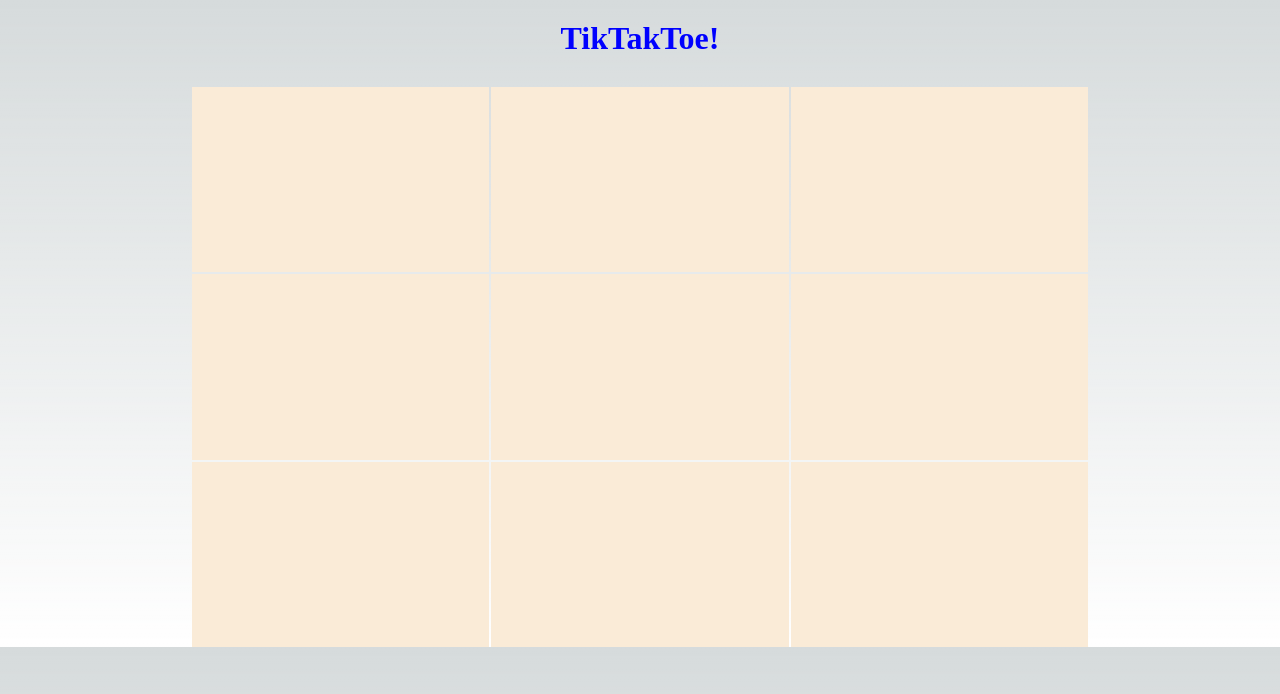
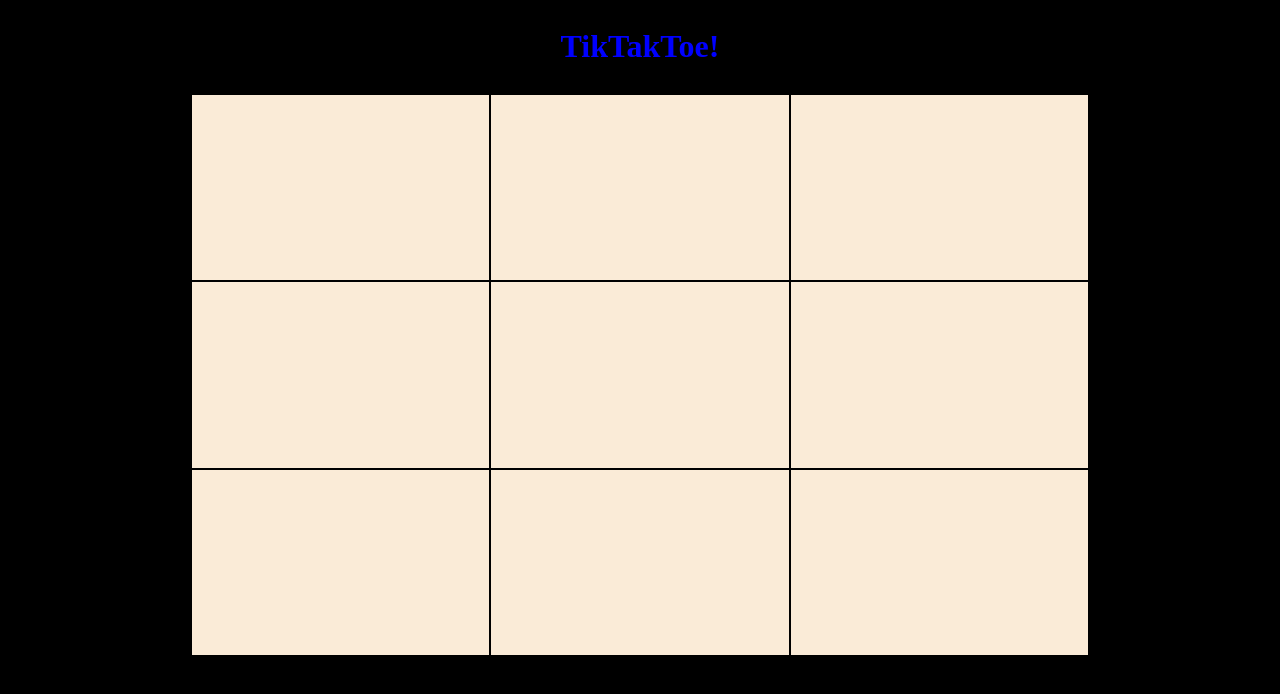
Before and after one commit to MaxMer25/Games, a Next.js app: page /games/tiktaktoe in a window 1280 px wide. Shown: the top 694 px of the page. Built offline with nearby package versions, Linux system fonts and the light colour scheme.

Commit message:
added "X" mark

```diff
--- a/src/app/games/tiktaktoe/styles.module.css
+++ b/src/app/games/tiktaktoe/styles.module.css
@@ -22,4 +22,12 @@
 
 .tile {
   background-color: antiquewhite;
+  display: flex;
+  align-items: center;
+  justify-content: center;
 }
+
+.tile span {
+  color: red;
+  font-size: 70px;
+}
--- a/src/app/games/tiktaktoe/tile.tsx
+++ b/src/app/games/tiktaktoe/tile.tsx
@@ -1,9 +1,19 @@
+"use client";
+
 import styles from "./styles.module.css";
+import { useState } from "react";
 
 export default function Tile() {
+  const [marked, setMarked] = useState(false);
+
+  function handleClick() {
+    setMarked(!marked);
+  }
   return (
     <>
-      <div className={styles.tile}></div>
+      <div onClick={handleClick} className={styles.tile}>
+        <span>{marked ? "X" : ""}</span>
+      </div>
     </>
   );
 }
--- a/src/app/globals.css
+++ b/src/app/globals.css
@@ -1,107 +1,3 @@
 :root {
-  --max-width: 1100px;
-  --border-radius: 12px;
-  --font-mono: ui-monospace, Menlo, Monaco, 'Cascadia Mono', 'Segoe UI Mono',
-    'Roboto Mono', 'Oxygen Mono', 'Ubuntu Monospace', 'Source Code Pro',
-    'Fira Mono', 'Droid Sans Mono', 'Courier New', monospace;
-
-  --foreground-rgb: 0, 0, 0;
-  --background-start-rgb: 214, 219, 220;
-  --background-end-rgb: 255, 255, 255;
-
-  --primary-glow: conic-gradient(
-    from 180deg at 50% 50%,
-    #16abff33 0deg,
-    #0885ff33 55deg,
-    #54d6ff33 120deg,
-    #0071ff33 160deg,
-    transparent 360deg
-  );
-  --secondary-glow: radial-gradient(
-    rgba(255, 255, 255, 1),
-    rgba(255, 255, 255, 0)
-  );
-
-  --tile-start-rgb: 239, 245, 249;
-  --tile-end-rgb: 228, 232, 233;
-  --tile-border: conic-gradient(
-    #00000080,
-    #00000040,
-    #00000030,
-    #00000020,
-    #00000010,
-    #00000010,
-    #00000080
-  );
-
-  --callout-rgb: 238, 240, 241;
-  --callout-border-rgb: 172, 175, 176;
-  --card-rgb: 180, 185, 188;
-  --card-border-rgb: 131, 134, 135;
+  background-color: black;
 }
-
-@media (prefers-color-scheme: dark) {
-  :root {
-    --foreground-rgb: 255, 255, 255;
-    --background-start-rgb: 0, 0, 0;
-    --background-end-rgb: 0, 0, 0;
-
-    --primary-glow: radial-gradient(rgba(1, 65, 255, 0.4), rgba(1, 65, 255, 0));
-    --secondary-glow: linear-gradient(
-      to bottom right,
-      rgba(1, 65, 255, 0),
-      rgba(1, 65, 255, 0),
-      rgba(1, 65, 255, 0.3)
-    );
-
-    --tile-start-rgb: 2, 13, 46;
-    --tile-end-rgb: 2, 5, 19;
-    --tile-border: conic-gradient(
-      #ffffff80,
-      #ffffff40,
-      #ffffff30,
-      #ffffff20,
-      #ffffff10,
-      #ffffff10,
-      #ffffff80
-    );
-
-    --callout-rgb: 20, 20, 20;
-    --callout-border-rgb: 108, 108, 108;
-    --card-rgb: 100, 100, 100;
-    --card-border-rgb: 200, 200, 200;
-  }
-}
-
-* {
-  box-sizing: border-box;
-  padding: 0;
-  margin: 0;
-}
-
-html,
-body {
-  max-width: 100vw;
-  overflow-x: hidden;
-}
-
-body {
-  color: rgb(var(--foreground-rgb));
-  background: linear-gradient(
-      to bottom,
-      transparent,
-      rgb(var(--background-end-rgb))
-    )
-    rgb(var(--background-start-rgb));
-}
-
-a {
-  color: inherit;
-  text-decoration: none;
-}
-
-@media (prefers-color-scheme: dark) {
-  html {
-    color-scheme: dark;
-  }
-}
```
